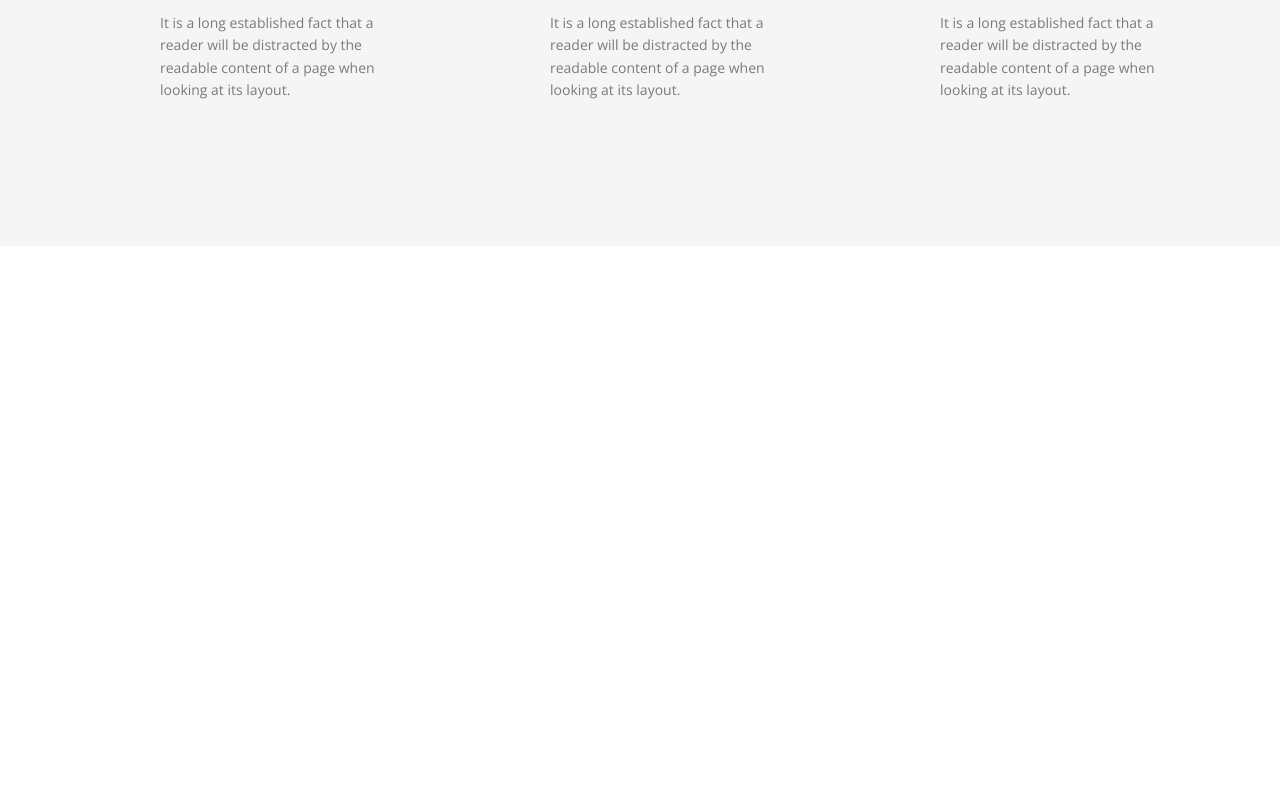
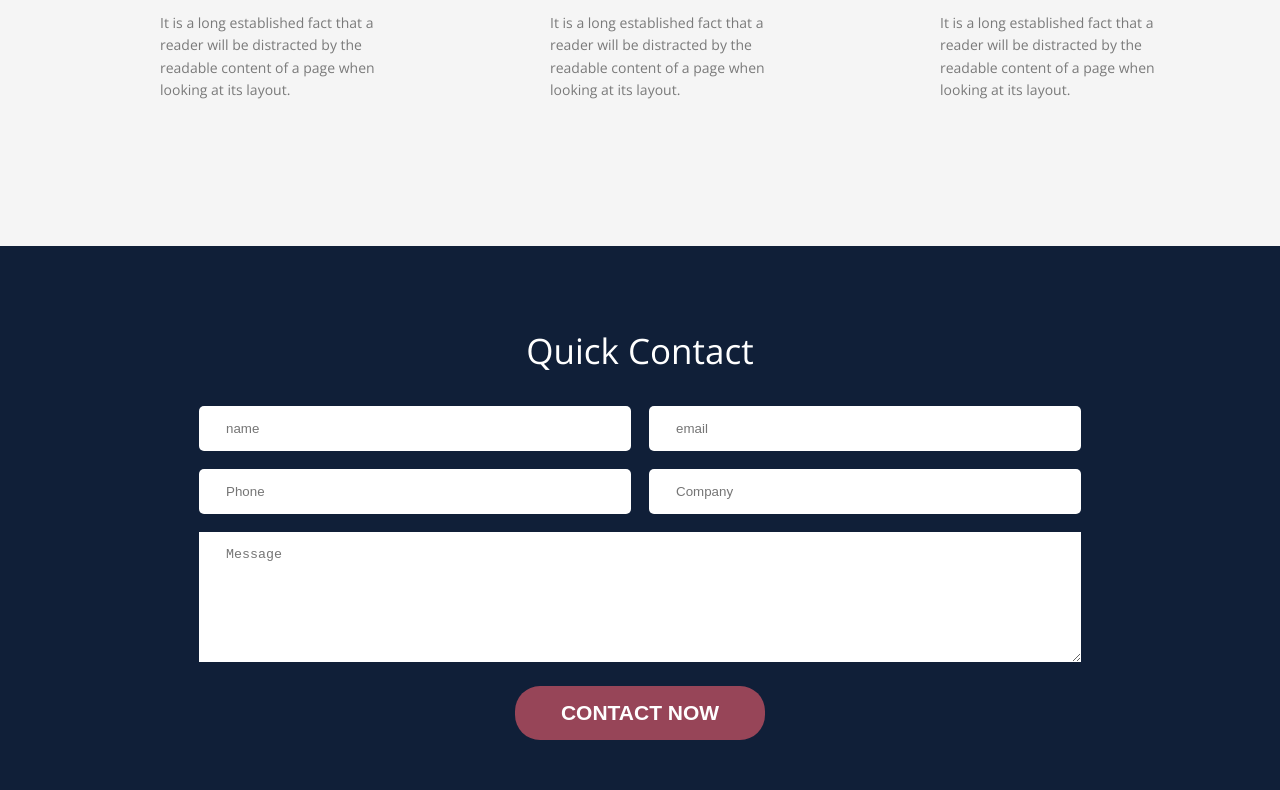
Before and after one commit to JA-SUJON/PSD-TO-HTML, a plain HTML site: page index.html in a window 1280 px wide. Shown: the part 1940-2730 px from the top of the page. Before the commit the page ends 2186 px from the top, so only its background shows below. Drawn offline with nearby package versions, Linux system fonts and the light colour scheme.

Commit message:
Contact Section Design & Css Style Complite

```diff
--- a/css/style.css
+++ b/css/style.css
@@ -100,3 +100,22 @@ Slider Area
 .service_area .child_service h4 a{color: #523872;}
 .service_area .child_service h4 a:hover{}
 .service_area .child_service p{color: #000000; font-size: 14px; opacity: 0.5;}
+
+
+
+/*
+Contact Section
+*/
+.contact_area{background:url(img/slider3.jgeg); background-size: cover; background-color: #101f38;
+    padding: 50px 0; width: 100%; overflow: hidden;}
+.contact_area .inner_contact{width: 900px; max-width: 100%; overflow: hidden; margin: 0 auto;}
+.contact_area .inner_contact h2.title{text-align: center; font-weight: 400; font-size: 35px;color: #fff;}
+.contact_area .main_contact_form{width: 100%; overflow: hidden; margin-top: 20px; text-align: center; }
+.contact_area .main_contact_form input{background: #fff; border: 0; width: 42%; padding: 15px 3%;
+    float: left; margin: 0 1% 2%; border-radius: 5px;}
+.contact_area .main_contact_form textarea{background: #fff; border: 0; width: 92%; padding: 15px 3%;
+    margin: 0 1% 2%; min-height: 100px;}
+.contact_area .main_contact_form input[type="submit"]{background: #974558; width: 250px; margin: 0 auto;
+    color: #fff; font-weight: 600; font-size: 21px; text-transform: uppercase; float: none;
+    border-radius: 25px; cursor: pointer; transition: 0.5s;}
+.contact_area .main_contact_form input[type="submit"]:hover{background: #6a3144;}
--- a/index.html
+++ b/index.html
@@ -157,6 +157,25 @@
     <!--Our Service Section End-->
 
 
+    <!--Contact Section Start-->
+        <section class="contact_area">
+            <div class="inner_contact">
+                <h2 class="title">Quick Contact</h2>
+                <div class="main_contact_form">
+                    <form>
+                        <input type="text" placeholder="name">
+                        <input type="email" placeholder="email">
+                        <input type="text" placeholder="Phone">
+                        <input type="text" placeholder="Company">
+                        <textarea placeholder="Message"></textarea>
+                        <input type="submit" value="Contact Now">
+                    </form>
+                </div>
+            </div>
+        </section>
+    <!--Contact Section End-->
+
+
 <!--Js Section-->
     <script src="js/jquery.min.js"></script>
     <!-- <script src="https://ajax.googleapis.com/ajax/libs/jquery/3.1.1/jquery.min.js"></script> -->
```
